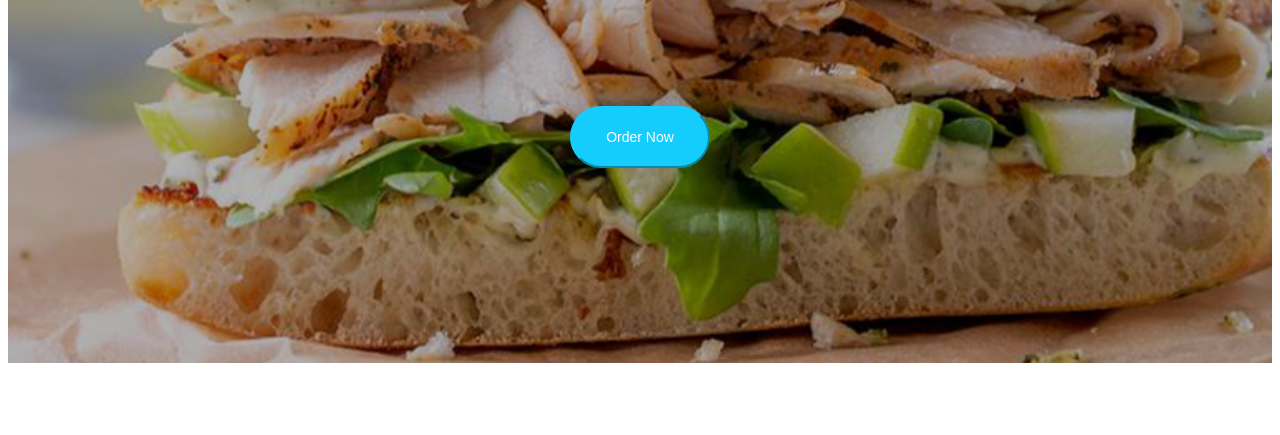
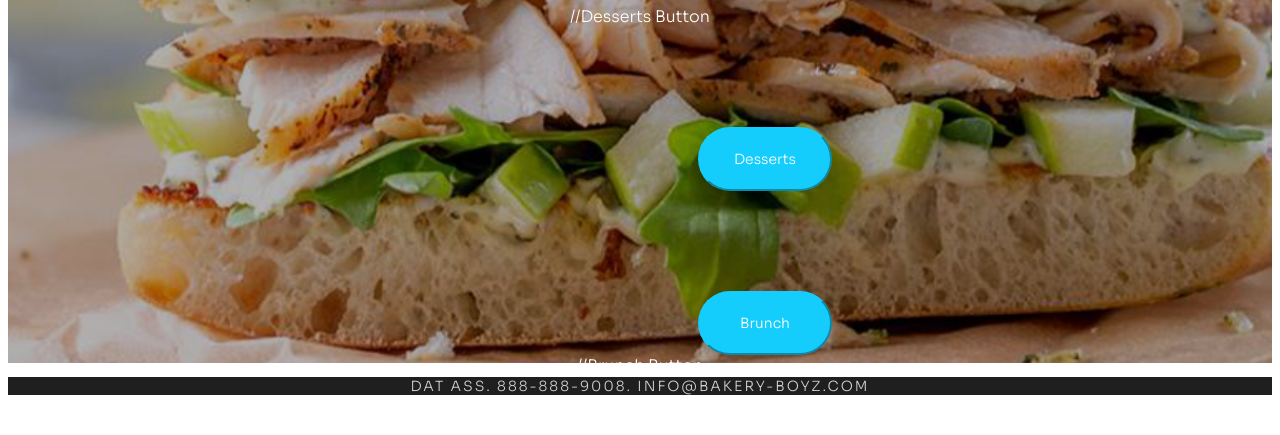
Before and after one commit to kentfogo/Storefront, a Gatsby site: page /menu in a window 1280 px wide. Shown: the part 365-800 px from the top of the page. Built offline with nearby package versions, Linux system fonts and the light colour scheme; Gatsby itself is replaced by a stand-in of ours.

Commit message:
added menu div with buttons

```diff
--- a/src/components/MenuPage.js
+++ b/src/components/MenuPage.js
@@ -2,6 +2,7 @@ import { useState } from "react"
 import React from 'react'
 import { Link } from 'gatsby'
 import { container, nav, navMenu, navLinks, span, heading, button, bar, hamburger} from "./menu.module.css";
+import MenuDiv from "./MenusDiv.js"
 import styled from 'styled-components';
 
 const MenuLayout = ({ pageTitle,  pageHeading, children }) => {
@@ -22,8 +23,7 @@ const MenuLayout = ({ pageTitle,  pageHeading, children }) => {
         </ul>
 
       </nav>
-      <h1>The Goods Are Baked. But the Baked Are Boys.</h1>
-      <button className={button}>Order Now</button>
+      <MenuDiv />
       <h1 className={heading}>{pageHeading}</h1>
       {children}
     </main>
--- /dev/null
+++ b/src/components/MenusDiv.js
@@ -0,0 +1,24 @@
+import * as React from "react"
+import { Link } from 'gatsby'
+import { container, buttonContainer, button } from "./menudiv.module.css";
+
+const MenuDiv = () =>{
+  return(
+    <main className={container}>
+      <h1>Menus</h1>
+    //Desserts Button
+    <div className={buttonContainer}>
+      <button className={button}>Desserts</button>
+      <button className={button}>Brunch</button>
+
+    </div>
+
+    //Brunch Button
+
+
+
+    </main>
+  )
+}
+
+export default MenuDiv;
--- /dev/null
+++ b/src/components/menudiv.module.css
@@ -0,0 +1,28 @@
+@import url('https://fonts.googleapis.com/css2?family=Sora:wght@300&display=swap');
+*{
+font-family: 'Sora', sans-serif;
+}
+
+.container{
+  margin: 0 auto;
+}
+
+.buttonContainer{
+  margin: 0 auto;
+  display: flex;
+  flex-flow: column;
+
+
+}
+
+.button{
+  color:#fff;
+  background-color: #15cdfc;
+  border-color: #15cdfc;
+  margin-top: 100px;
+  margin-left: 250px;
+  border-radius: 300px;
+  padding: 21px 34px;
+  transition: .1s opacity linear;
+  font-size: 14px;
+}
--- a/src/pages/menu.js
+++ b/src/pages/menu.js
@@ -1,13 +1,15 @@
 import * as React from "react"
 import { Link } from 'gatsby'
-import MenuPage from '../components/MenuPage'
+import MenuLayout from '../components/MenuPage'
+import Footer from '../components/footer'
 
 const Menu = () => {
   return (
     <main>
-      <MenuPage pageheading='Contact page' pageTitle='Menu'>
+      <MenuLayout pageheading='Contact page' pageTitle='Menu'>
 
-       </MenuPage>
+       </MenuLayout>
+       <Footer />
     </main>
   )
 }
```
